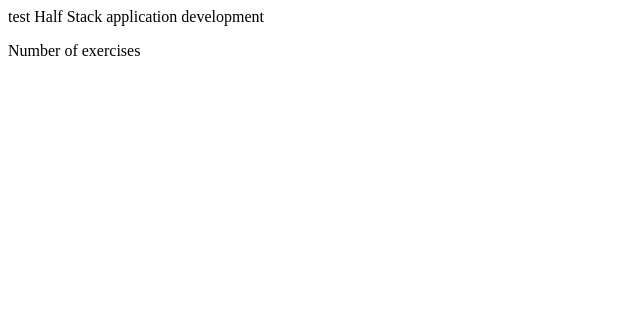
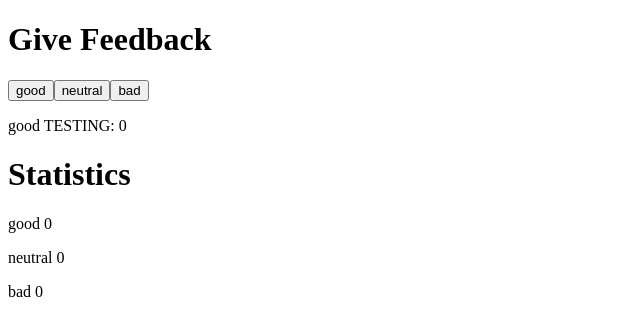
Before and after one commit to Juan-M-Cortez/Full-Stack-Open-2021, a React (Create React App) app in the folder Part1/: page / in a window 1280 px wide. Shown: the top 336 px of the page, without its empty margins (0-640 px from the left). Built offline with nearby package versions, Linux system fonts and the light colour scheme.

Commit message:
12-3-2021

```diff
--- a/Part1/src/App.js
+++ b/Part1/src/App.js
@@ -1,67 +1,41 @@
-import React from "react";
+import React, { useState } from "react";
 
-const App = () => {
-  const course = {
-    name: 'test Half Stack application development',
-    parts: [
-      {
-        name: 'Fundamentals of React',
-        exercises: 10
-      },
-      {
-        name:'Using props to pass data',
-        exercises: 7
-      },
-      {
-        name: 'State of a component',
-        exercises: 14
-      }
-    ]
-  }
-
-  return (
+const Statistics =(props) => {
+  //Just Add
+  //Just Display
+  return(
     <div>
-      <Header course={course.name} />
-      <Content parts={course.parts} />
-      <Total parts={course.parts} />
-    </div>
-  )
-}
-
-const Header = (props) => {
-  return (
-    <div>
-      <h>{props.course}</h>
-    </div>
-  )
-}
-
-const Content = (props) => {
-  return (
-    <div>
-      <Part part = {props.part1} exercises = {props.exercises1} />
-      <Part part = {props.part2} exercises = {props.exercises2} />
-      <Part part = {props.part3} exercises = {props.exercises3} />
-    </div>
-  )
-}
-
-const Total = (props) => {
-  return (
-    <div>
-      <p>Number of exercises {props.total}</p>
-    </div>
-  )
-}
-
-const Part = (props) =>{
-  return (
-    <div>
-      <p>{props.exercises} {props.part}</p>
+      <h1>Statistics</h1>
+      <p>good {props.good}</p>
+      <p>neutral {props.neutral}</p>
+      <p>bad {props.bad}</p>
     </div>
   )
 }
 
 
 
+
+const App = () => {
+  // save clicks of each button to its own state
+  const [good, setGood] = useState(0)
+  const [neutral, setNeutral] = useState(0)
+  const [bad, setBad] = useState(0)
+
+  return (
+    <div>
+      <h1>Give Feedback</h1>
+      <button onClick={() => setGood(good + 1)}>good</button>
+      <button onClick={() => setNeutral(neutral + 1)}>neutral</button>
+      <button onClick={() => setBad(bad + 1)}>bad</button>
+      <p>good TESTING: {good}{console.log(good)}</p>
+      <Statistics good={good} neutral={neutral} bad={bad}/>
+
+    </div>
+  )
+}
+
+
+
+
 export default App;
```
